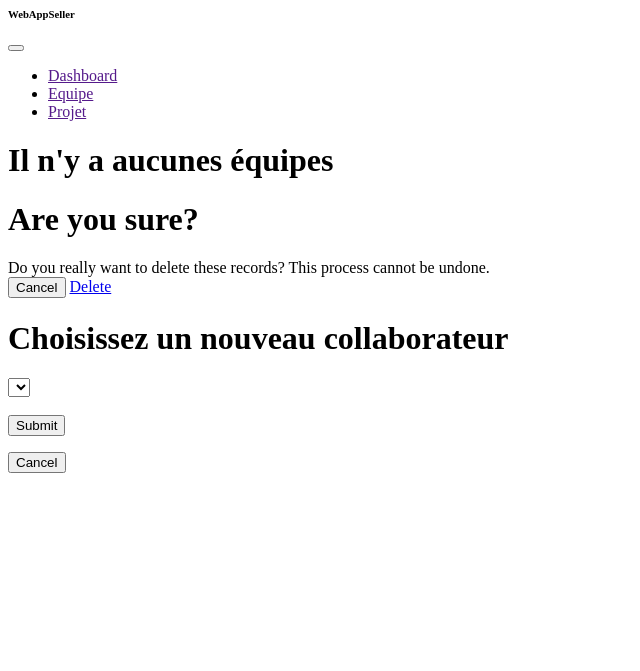
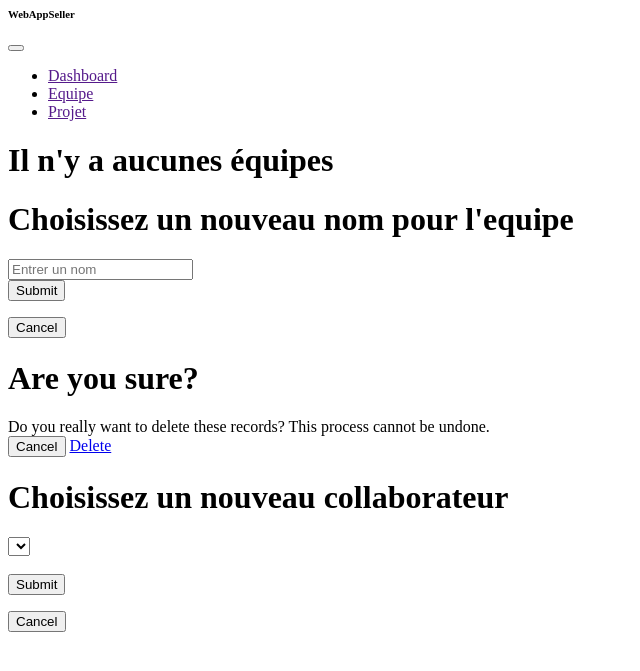
Before and after one commit to Ououia/webappseller, a PHP site: template app/modules/frontend/views/equipe/index.phtml in a window 1280 px wide. Shown: the top 671 px of the page, without its empty margins (0-640 px from the left). Run offline with PHP 8.4, Linux system fonts and the light colour scheme; the template is opened without the code that fills it, so the values that code supplies are empty; some libraries are stand-ins or nearby versions.

Commit message:
Feat : start rename team function

```diff
--- a/app/modules/frontend/views/equipe/index.phtml
+++ b/app/modules/frontend/views/equipe/index.phtml
@@ -21,7 +21,26 @@
         <h1 class="text-center">Il n'y a aucunes équipes</h1>
     <?php } ?>
 
-    <!-- Modal -->
+    <!-- update Name Modal -->
+    <div class="modal fade" id="editNameModal" tabindex="-1" aria-labelledby="editNameModalLabel" aria-hidden="true">
+        <div class="modal-dialog">
+            <div class="modal-content">
+                <div class="modal-header flex-column">
+                    <h1 class="modal-title fs-5" id="editNameModalLabel">Choisissez un nouveau nom pour l'equipe</h1>
+                </div>
+                <div class="modal-body">
+                    <form action="<?php echo $this->url->get(PROJECT_PATH . "/modifyTeamName") ?>">
+                        <input type="text" placeholder="Entrer un nom">
+                        <input type="hidden" id="teamId"  name="teamId" value=""><br>
+                        <input type="submit" value="Submit">
+                    </form>
+                    <button type="button" class="btn btn-secondary mt-2" data-bs-dismiss="modal">Cancel</button>
+                </div>
+            </div>
+        </div>
+    </div>
+
+    <!-- delete Modal -->
     <div class="modal fade" id="deleteModal" tabindex="-1" aria-labelledby="deleteModalLabel" aria-hidden="true">
         <div class="modal-dialog">
             <div class="modal-content">
@@ -40,6 +59,7 @@
         </div>
     </div>
 
+    <!-- modify Modal -->
     <div class="modal fade" id="modifyModal" tabindex="-1" aria-labelledby="modifyModalLabel" aria-hidden="true">
         <div class="modal-dialog">
             <div class="modal-content">
@@ -47,16 +67,14 @@
                     <h1 class="modal-title fs-5" id="modifyModalLabel">Choisissez un nouveau collaborateur</h1>
                 </div>
                 <div class="modal-body">
-                    <form action="<?php echo $this->url->get(PROJECT_PATH . "/equipe/modifyDevInTeam") ?>">
+                    <form method="post" action="<?php echo $this->url->get(PROJECT_PATH . "/equipe/modifyDevInTeam") ?>">
                         <select name="newDevName" class="form-select" aria-label="Default select example">
                         </select>
                         <input type="hidden" id="devId" name="devId" value=""><br>
                         <input type="hidden" id="teamId" name="teamId" value=""><br>
-                        <input type="submit" value="Submit">
+                        <input  class="btn btn-success" type="submit" value="Submit">
                     </form>
-                </div>
-                <div class="modal-footer justify-content-center">
-                    <button type="button" class="btn btn-secondary" data-bs-dismiss="modal">Cancel</button>
+                    <button type="button" class="btn btn-secondary mt-2" data-bs-dismiss="modal">Cancel</button>
                 </div>
             </div>
         </div>
@@ -64,7 +82,6 @@
 </div>
 
 <script>
-
     addEventListener("DOMContentLoaded", (event) => {
 
         /** Ajoute un evenement sur le boutton modifier et recupere l'id de l'equipe */
@@ -97,7 +114,7 @@
             });
         }
 
-        // Recupere l'id de l'equipe et appel la fonction qui modifie l'équipe
+        /** Recupere l'id de l'equipe et appel la fonction qui modifie l'équipe */
         function handleModifyClick() {
             let myDevId = this.dataset.modifyTeam;
             let myTeamId = this.dataset.team;
@@ -106,7 +123,7 @@
         }
 
 
-        // Recupere l'id de l'equipe et appel la fonction qui supprime l'équipe
+        /** Recupere l'id de l'equipe et appel la fonction qui supprime l'équipe */
         function handleDeleteClick() {
             let myTeamId = this.dataset.deleteTeam;
             document.getElementById("delete-button").href = `./equipe/delete?teamid=${myTeamId}`;
```
